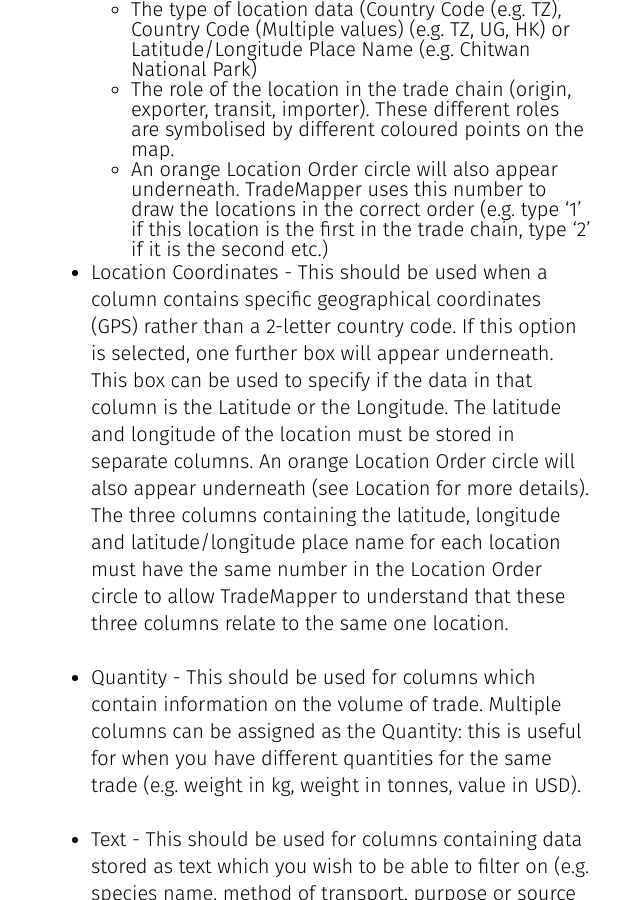
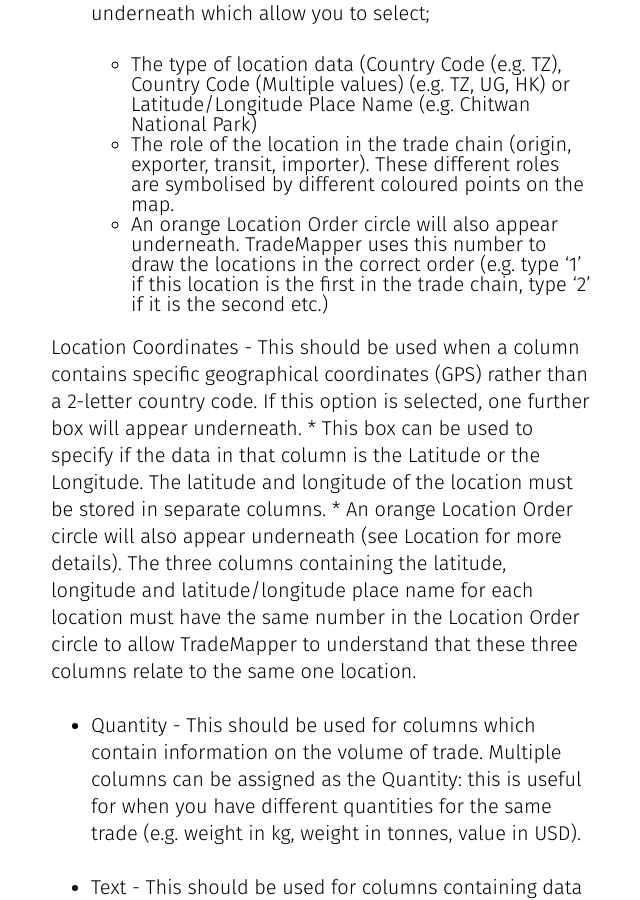
Before and after one commit to trademapper/trademapper-js, a Jekyll site: the page built from _pages/01_starting.md, in a window 1280 px wide and 900 px high, scrolled down 782 px. Shown: the whole window, without its empty margins (469-1109 px from the left). Built offline with Jekyll 4.4.1, drawn with Linux system fonts in a browser that asks for light colours.

```diff
--- a/_pages/01_starting.md
+++ b/_pages/01_starting.md
@@ -21,16 +21,17 @@ title:     Getting Started
      * The role of the location in the trade chain (origin, exporter, transit, importer). These different roles are symbolised by different coloured points on the map.
      * An orange Location Order circle will also appear underneath. TradeMapper uses this number to draw the locations in the correct order (e.g. type '1' if this location is the first in the trade chain, type '2' if it is the second etc.)
 
+  Location Coordinates - This should be used when a column contains specific geographical coordinates (GPS) rather than a 2-letter country code. If this option is selected, one further box will appear underneath.
+     * This box can be used to specify if the data in that column is the Latitude or the Longitude. The latitude and longitude of the location must be stored in separate columns.
+      * An orange Location Order circle will also appear underneath (see Location for more details). The three columns containing the latitude, longitude and latitude/longitude place name for each location must have the same number in the Location Order circle to allow TradeMapper to understand that these three columns relate to the same one location.
 
- * Location Coordinates - This should be used when a column contains specific geographical coordinates (GPS) rather than a 2-letter country code. If this option is selected, one further box will appear underneath. This box can be used to specify if the data in that column is the Latitude or the Longitude. The latitude and longitude of the location must be stored in separate columns. An orange Location Order circle will also appear underneath (see Location for more details). The three columns containing the latitude, longitude and latitude/longitude place name for each location must have the same number in the Location Order circle to allow TradeMapper to understand that these three columns relate to the same one location.
+  * Quantity - This should be used for columns which contain information on the volume of trade. Multiple columns can be assigned as the Quantity: this is useful for when you have different quantities for the same trade (e.g. weight in kg, weight in tonnes, value in USD).
 
- * Quantity - This should be used for columns which contain information on the volume of trade. Multiple columns can be assigned as the Quantity: this is useful for when you have different quantities for the same trade (e.g. weight in kg, weight in tonnes, value in USD).
+  * Text - This should be used for columns containing data stored as text which you wish to be able to filter on (e.g. species name, method of transport, purpose or source codes). If this option is selected, a tick box will appear underneath asking if this column contains units (e.g. kg).
 
- * Text - This should be used for columns containing data stored as text which you wish to be able to filter on (e.g. species name, method of transport, purpose or source codes). If this option is selected, a tick box will appear underneath asking if this column contains units (e.g. kg).
+ * Text (Multiple Values) - This should be used for columns containing multiple values stored as text which you wish to appear as separate values in the filters (e.g. Suspects' nationality may be stored as 'TZ, CN, VN'. Choosing Text (Multiple Values) means each of the three nationalities will be treated as an individual value, whereas choosing Text will treat this just as one value).
 
-* Text (Multiple Values) - This should be used for columns containing multiple values stored as text which you wish to appear as separate values in the filters (e.g. Suspects' nationality may be stored as 'TZ, CN, VN'. Choosing Text (Multiple Values) means each of the three nationalities will be treated as an individual value, whereas choosing Text will treat this just as one value).
-
-* Year - This should be used for columns containing the year (e.g. 2012).
+ * Year - This should be used for columns containing the year (e.g. 2012).
 
 heck to see if an ‘Errors’ message has appeared in white text at the top-right hand of the screen. Click ‘Show’ to read the full message which explains why a particular row(s) was not drawn on the map.
 Use the filters in the control panel (left hand side of the screen) if required. It may be useful to select one specific country if you are. Changes to the map will be instant when you change something in the filters.
```
